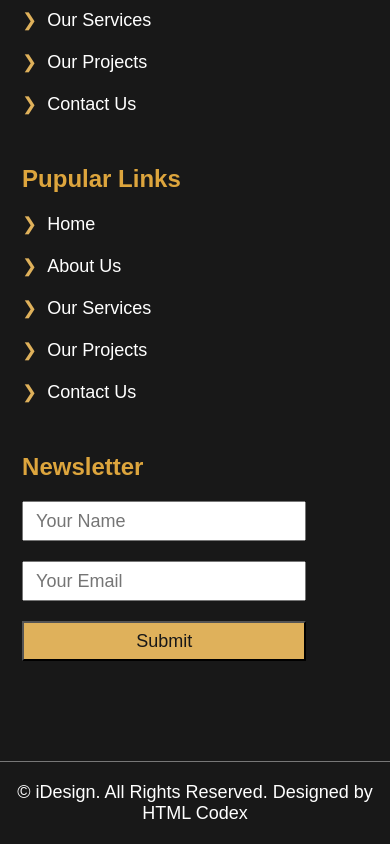
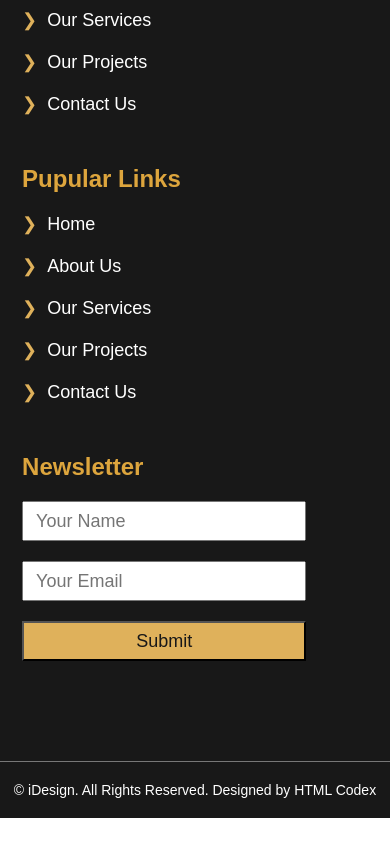
Before and after one commit to s31w4n/iDesign, a plain HTML site: page index.html in a window 390 px wide. Shown: the part 8793-9637 px from the top of the page. After the commit the page ends 9611 px from the top, so only its background shows below. Drawn offline with Linux system fonts and the light colour scheme; a web font is replaced by a local one.

Commit message:
modify some styles in _footer.css file

```diff
--- a/assets/css/_footer.css
+++ b/assets/css/_footer.css
@@ -110,3 +110,9 @@ footer {
     margin-bottom: 30px;
   }
 }
+
+@media screen and (max-width: 600px) {
+  .f-rights p {
+    font-size: 14px;
+  }
+}
```
